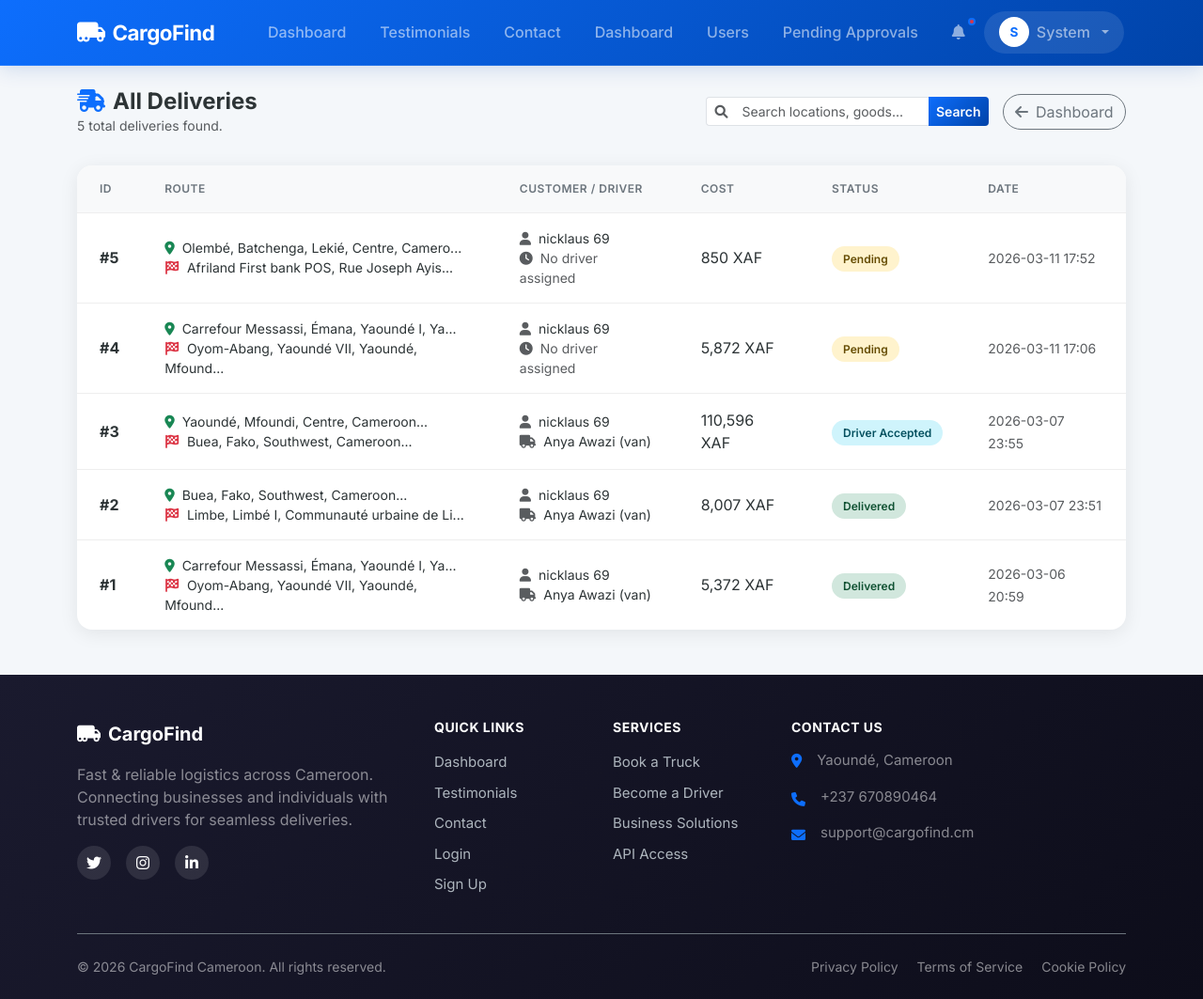
After one commit to anya-awazi/Real_CargoFind, a Flask app: page /admin/deliveries in a window 1280 px wide. The commit adds this page. Shown: the whole page at 94% size. Run offline with Flask 3, Linux system fonts and the light colour scheme; a user stored in the database is signed in; some libraries are stand-ins or nearby versions.

Commit message:
updating

```diff
--- a/REAL_CARGO_PROJECT/app.py
+++ b/REAL_CARGO_PROJECT/app.py
@@ -126,6 +126,13 @@ def clear_notifications():
 
 @app.route('/')
 def index():
+    if current_user.is_authenticated:
+        if current_user.role == 'admin':
+            return redirect(url_for('admin_dashboard'))
+        elif current_user.role == 'driver':
+            return redirect(url_for('driver_dashboard'))
+        else:
+            return redirect(url_for('customer_dashboard'))
     return render_template('index.html')
 
 @app.route('/testimonials')
@@ -994,10 +1001,11 @@ def admin_dashboard():
 
     total_users = User.query.count()
     total_customers = User.query.filter_by(role='customer').count()
-    total_drivers = User.query.filter_by(role='driver').count()
+    total_drivers = User.query.filter_by(role='driver', is_approved=True).count()
     pending_drivers = User.query.filter_by(role='driver', is_approved=False).count()
 
-    active_deliveries = Delivery.query.filter(Delivery.status != 'Delivered').all()
+    active_deliveries = Delivery.query.filter(Delivery.status != 'Delivered').order_by(Delivery.id.desc()).all()
+    recent_activities = Delivery.query.order_by(Delivery.id.desc()).limit(5).all()
     completed_deliveries = Delivery.query.filter_by(status='Delivered').all()
 
     total_revenue = int(sum(d.total_cost for d in completed_deliveries if d.payment_status == 'Paid'))
@@ -1010,7 +1018,8 @@ def admin_dashboard():
                            active_count=len(active_deliveries),
                            completed_count=len(completed_deliveries),
                            revenue=total_revenue,
-                           active_deliveries=active_deliveries)
+                           active_deliveries=active_deliveries,
+                           recent_activities=recent_activities)
 
 @app.route('/admin/users')
 @login_required
@@ -1037,6 +1046,32 @@ def admin_users():
 
     users = user_query.order_by(User.id.desc()).all()
     return render_template('admin/users.html', users=users)
+
+@app.route('/admin/deliveries')
+@login_required
+def admin_deliveries():
+    if current_user.role != 'admin':
+        return redirect(url_for('index'))
+
+    query = request.args.get('q', '')
+    status_filter = request.args.get('status', '')
+
+    delivery_query = Delivery.query
+
+    if query:
+        delivery_query = delivery_query.filter(
+            or_(
+                Delivery.pickup_location.ilike(f'%{query}%'),
+                Delivery.dropoff_location.ilike(f'%{query}%'),
+                Delivery.goods_description.ilike(f'%{query}%')
+            )
+        )
+
+    if status_filter:
+        delivery_query = delivery_query.filter(Delivery.status == status_filter)
+
+    deliveries = delivery_query.order_by(Delivery.id.desc()).all()
+    return render_template('admin/deliveries.html', deliveries=deliveries)
 
 @app.route('/admin/user/toggle/<int:user_id>')
 @login_required
--- /dev/null
+++ b/REAL_CARGO_PROJECT/templates/admin/deliveries.html
@@ -0,0 +1,189 @@
+{% extends "base.html" %}
+
+{% block content %}
+<style>
+    .delivery-management {
+        max-width: 1200px;
+        margin: 0 auto;
+    }
+
+    .page-header {
+        display: flex;
+        justify-content: space-between;
+        align-items: center;
+        margin-bottom: 2rem;
+        flex-wrap: wrap;
+        gap: 1rem;
+    }
+
+    .page-header h2 {
+        font-size: 1.5rem;
+        font-weight: 700;
+        margin: 0;
+    }
+
+    .deliveries-card {
+        background: white;
+        border-radius: 16px;
+        box-shadow: 0 4px 20px rgba(0, 0, 0, 0.08);
+        overflow: hidden;
+    }
+
+    .deliveries-table {
+        width: 100%;
+        border-collapse: collapse;
+    }
+
+    .deliveries-table th {
+        background: #f8f9fa;
+        padding: 1rem 1.5rem;
+        text-align: left;
+        font-size: 0.75rem;
+        text-transform: uppercase;
+        letter-spacing: 0.5px;
+        color: #6c757d;
+        font-weight: 600;
+        border-bottom: 1px solid #eee;
+    }
+
+    .deliveries-table td {
+        padding: 1rem 1.5rem;
+        border-bottom: 1px solid #eee;
+        vertical-align: middle;
+    }
+
+    .deliveries-table tr:last-child td {
+        border-bottom: none;
+    }
+
+    .deliveries-table tr:hover {
+        background: #f8f9fa;
+    }
+
+    .status-badge {
+        padding: 0.375rem 0.75rem;
+        border-radius: 50px;
+        font-size: 0.75rem;
+        font-weight: 600;
+        white-space: nowrap;
+    }
+
+    .status-badge.active {
+        background: #cff4fc;
+        color: #055160;
+    }
+
+    .status-badge.pending {
+        background: #fff3cd;
+        color: #664d03;
+    }
+
+    .status-badge.completed {
+        background: #d1e7dd;
+        color: #0f5132;
+    }
+
+    .status-badge.cancelled {
+        background: #f8d7da;
+        color: #842029;
+    }
+
+    .empty-state {
+        padding: 3rem;
+        text-align: center;
+        color: #6c757d;
+    }
+
+    .empty-state i {
+        font-size: 3rem;
+        margin-bottom: 1rem;
+        opacity: 0.3;
+    }
+
+    @media (max-width: 992px) {
+        .deliveries-table {
+            display: block;
+            overflow-x: auto;
+        }
+    }
+</style>
+
+<div class="delivery-management">
+    <div class="page-header">
+        <div>
+            <h2><i class="fas fa-shipping-fast text-primary me-2"></i>All Deliveries</h2>
+            <p class="text-muted small mb-0">{{ deliveries|length }} total deliveries found.</p>
+        </div>
+        <div class="d-flex flex-wrap gap-2 align-items-center">
+            <form action="{{ url_for('admin_deliveries') }}" method="GET" class="d-flex gap-2 me-2">
+                <div class="input-group input-group-sm" style="width: 300px;">
+                    <span class="input-group-text bg-white border-end-0"><i class="fas fa-search text-muted"></i></span>
+                    <input type="text" name="q" class="form-control border-start-0" placeholder="Search locations, goods..." value="{{ request.args.get('q', '') }}">
+                    <button type="submit" class="btn btn-primary">Search</button>
+                </div>
+            </form>
+            <a href="{{ url_for('admin_dashboard') }}" class="btn btn-outline-secondary rounded-pill">
+                <i class="fas fa-arrow-left me-2"></i>Dashboard
+            </a>
+        </div>
+    </div>
+
+    <div class="deliveries-card">
+        {% if deliveries %}
+        <table class="deliveries-table">
+            <thead>
+                <tr>
+                    <th>ID</th>
+                    <th>Route</th>
+                    <th>Customer / Driver</th>
+                    <th>Cost</th>
+                    <th>Status</th>
+                    <th>Date</th>
+                </tr>
+            </thead>
+            <tbody>
+                {% for d in deliveries %}
+                <tr>
+                    <td><strong>#{{ d.id }}</strong></td>
+                    <td>
+                        <div class="small">
+                            <i class="fas fa-map-marker-alt text-success me-1"></i> {{ d.pickup_location[:40] }}...<br>
+                            <i class="fas fa-flag-checkered text-danger me-1"></i> {{ d.dropoff_location[:40] }}...
+                        </div>
+                    </td>
+                    <td>
+                        <div class="small">
+                            {% if d.customer %}
+                            <div><i class="fas fa-user me-1 text-muted"></i> {{ d.customer.full_name }}</div>
+                            {% endif %}
+                            {% if d.driver %}
+                            <div><i class="fas fa-truck me-1 text-muted"></i> {{ d.driver.full_name }} ({{ d.driver.vehicle_type }})</div>
+                            {% else %}
+                            <div class="text-muted italic"><i class="fas fa-clock me-1"></i> No driver assigned</div>
+                            {% endif %}
+                        </div>
+                    </td>
+                    <td>{{ "{:,}".format(d.total_cost|int) }} XAF</td>
+                    <td>
+                        <span class="status-badge
+                            {% if d.status == 'Delivered' %}completed
+                            {% elif d.status == 'Cancelled' %}cancelled
+                            {% elif d.status in ['Driver Accepted', 'Accepted', 'Picked Up', 'In Transit'] %}active
+                            {% else %}pending{% endif %}">
+                            {{ d.status }}
+                        </span>
+                    </td>
+                    <td><small class="text-muted">{{ d.created_at.strftime('%Y-%m-%d %H:%M') }}</small></td>
+                </tr>
+                {% endfor %}
+            </tbody>
+        </table>
+        {% else %}
+        <div class="empty-state">
+            <i class="fas fa-truck-loading"></i>
+            <p>No deliveries found.</p>
+        </div>
+        {% endif %}
+    </div>
+</div>
+{% endblock %}
--- a/REAL_CARGO_PROJECT/templates/base.html
+++ b/REAL_CARGO_PROJECT/templates/base.html
@@ -401,6 +401,19 @@
             </button>
             <div class="collapse navbar-collapse" id="navbarNav">
                 <ul class="navbar-nav ms-auto align-items-lg-center">
+                    {% if not current_user.is_authenticated %}
+                    <li class="nav-item">
+                        <a class="nav-link" href="{{ url_for('index') }}">
+                            <i class="fas fa-home me-1 d-lg-none"></i> Home
+                        </a>
+                    </li>
+                    {% else %}
+                    <li class="nav-item">
+                        <a class="nav-link" href="{% if current_user.role == 'admin' %}{{ url_for('admin_dashboard') }}{% elif current_user.role == 'driver' %}{{ url_for('driver_dashboard') }}{% else %}{{ url_for('customer_dashboard') }}{% endif %}">
+                            <i class="fas fa-tachometer-alt me-1 d-lg-none"></i> Dashboard
+                        </a>
+                    </li>
+                    {% endif %}
                     <li class="nav-item">
                         <a class="nav-link" href="{{ url_for('testimonials') }}">
                             <i class="fas fa-star me-1 d-lg-none"></i> Testimonials
@@ -479,9 +492,6 @@
                         </li>
                     {% else %}
                         <li class="nav-item">
-                            <a class="nav-link" href="{{ url_for('index') }}">Home</a>
-                        </li>
-                        <li class="nav-item">
                             <a class="nav-link" href="{{ url_for('login') }}">Login</a>
                         </li>
                         <li class="nav-item">
@@ -525,7 +535,7 @@
 
     {% block modals %}{% endblock %}
 
-    <footer class="footer bg-dark text-white pt-5 pb-4">
+    <footer class="footer bg-dark text-white pt-5 pb-4 mt-5">
         <div class="container">
             <!-- Mobile Footer Design -->
             <div class="d-md-none">
@@ -548,9 +558,15 @@
                 <!-- Quick Access Buttons -->
                 <div class="row g-2 mb-4 px-2">
                     <div class="col-6">
+                        {% if not current_user.is_authenticated %}
                         <a href="{{ url_for('index') }}" class="btn btn-outline-light btn-sm w-100 rounded-pill">
                             <i class="fas fa-home me-1"></i> Home
                         </a>
+                        {% else %}
+                        <a href="{% if current_user.role == 'admin' %}{{ url_for('admin_dashboard') }}{% elif current_user.role == 'driver' %}{{ url_for('driver_dashboard') }}{% else %}{{ url_for('customer_dashboard') }}{% endif %}" class="btn btn-outline-light btn-sm w-100 rounded-pill">
+                            <i class="fas fa-tachometer-alt me-1"></i> Dashboard
+                        </a>
+                        {% endif %}
                     </div>
                     <div class="col-6">
                         <a href="{{ url_for('contact') }}" class="btn btn-outline-light btn-sm w-100 rounded-pill">
@@ -579,7 +595,7 @@
                             </div>
                             <div class="d-flex align-items-center mb-2">
                                 <i class="fas fa-phone text-primary me-2"></i>
-                                <small class="text-white-50">+237 6XX XXX XXX</small>
+                                <small class="text-white-50">+237 670890464</small>
                             </div>
                             <div class="d-flex align-items-center">
                                 <i class="fas fa-envelope text-primary me-2"></i>
@@ -627,7 +643,11 @@
                     <div class="col-lg-2 col-md-6 mb-4 mb-lg-0">
                         <h6 class="footer-heading text-uppercase fw-bold mb-3">Quick Links</h6>
                         <ul class="list-unstyled footer-links">
+                            {% if not current_user.is_authenticated %}
                             <li><a href="{{ url_for('index') }}" class="footer-link">Home</a></li>
+                            {% else %}
+                            <li><a href="{% if current_user.role == 'admin' %}{{ url_for('admin_dashboard') }}{% elif current_user.role == 'driver' %}{{ url_for('driver_dashboard') }}{% else %}{{ url_for('customer_dashboard') }}{% endif %}" class="footer-link">Dashboard</a></li>
+                            {% endif %}
                             <li><a href="{{ url_for('testimonials') }}" class="footer-link">Testimonials</a></li>
                             <li><a href="{{ url_for('contact') }}" class="footer-link">Contact</a></li>
                             <li><a href="{{ url_for('login') }}" class="footer-link">Login</a></li>
@@ -656,7 +676,7 @@
                             </li>
                             <li class="mb-3 d-flex align-items-center">
                                 <i class="fas fa-phone mt-1 me-3 text-primary"></i>
-                                <span class="text-white-50">+237 6XX XXX XXX</span>
+                                <span class="text-white-50">+237 670890464</span>
                             </li>
                             <li class="mb-3 d-flex align-items-center">
                                 <i class="fas fa-envelope mt-1 me-3 text-primary"></i>
```
Also changed, not shown: CLAUDE.md (added, +45 -0 lines), REAL_CARGO_PROJECT/templates/admin/dashboard.html (+7 -2 lines), README.md (added), REAL_CARGO_PROJECT/cargofind.db, REAL_CARGO_PROJECT/static/uploads/driver_meexample.com_license.jpeg (deleted), REAL_CARGO_PROJECT/static/uploads/driver_milaexample.com_license.jpeg (deleted), REAL_CARGO_PROJECT/static/uploads/driver_overexample.com_license.jpeg (deleted), REAL_CARGO_PROJECT/static/uploads/driver_youexample.com_license.jpeg (deleted).
